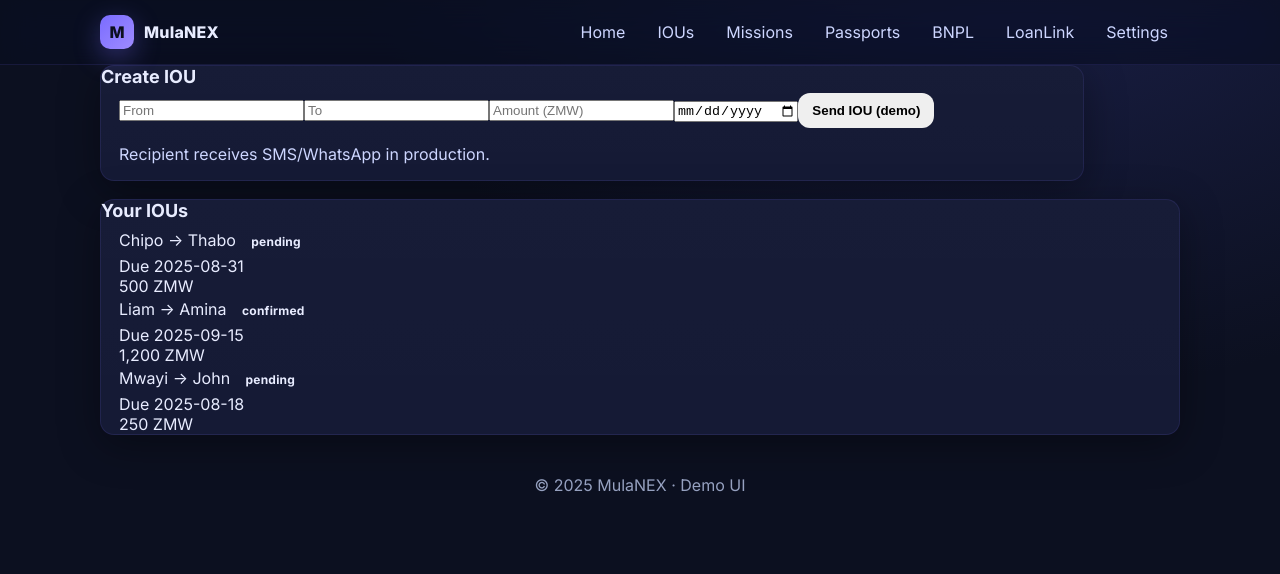
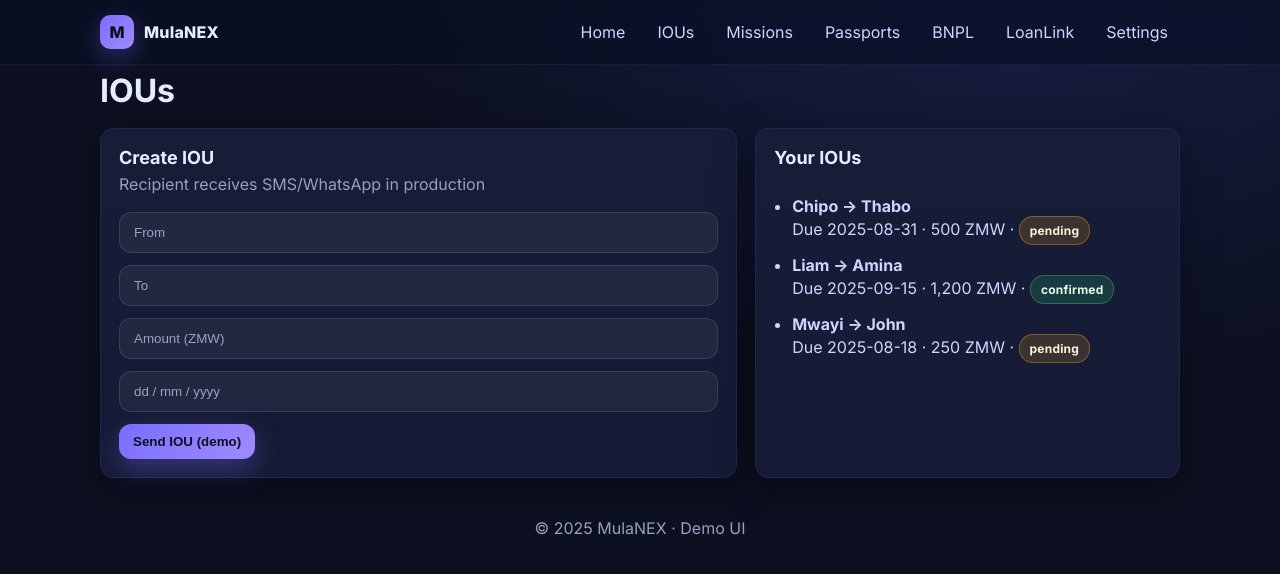
Before and after one commit to Mzondiwe/mulanex-demo, a Next.js app: page /ious in a window 1280 px wide. Shown: the top 574 px of the page. Built offline with nearby package versions, Linux system fonts and the light colour scheme.

Commit message:
Update ious.js

```diff
--- a/pages/ious.js
+++ b/pages/ious.js
@@ -1,25 +1,49 @@
-import { useState } from 'react'
-import { ious as seed } from '../lib/data'
-export default function IOUs(){
-  const [rows,setRows]=useState(seed)
-  const [form,setForm]=useState({from:'',to:'',amount:'',due:''})
-  const add=()=>{ if(!form.from||!form.to||!form.amount||!form.due) return;
-    setRows([{id:crypto.randomUUID(),...form,amount:Number(form.amount),status:'pending'},...rows])
-    setForm({from:'',to:'',amount:'',due:''}) }
-  return (<div className="grid">
-    <section className="card" style={{gridColumn:'span 5'}}>
-      <h3>Create IOU</h3><div className="list">
-        <input placeholder="From" value={form.from} onChange={e=>setForm({...form,from:e.target.value})}/>
-        <input placeholder="To" value={form.to} onChange={e=>setForm({...form,to:e.target.value})}/>
-        <input placeholder="Amount (ZMW)" value={form.amount} onChange={e=>setForm({...form,amount:e.target.value})}/>
-        <input type="date" value={form.due} onChange={e=>setForm({...form,due:e.target.value})}/>
-        <button className="btn" onClick={add}>Send IOU (demo)</button>
-        <p className="sub">Recipient receives SMS/WhatsApp in production.</p></div>
-    </section>
-    <section className="card" style={{gridColumn:'span 7'}}>
-      <h3>Your IOUs</h3><div className="list"> {rows.map(r=>(
-        <div key={r.id} className="row"><div>
-          <div className="title">{r.from} → {r.to} <span className="badge">{r.status}</span></div>
-          <div className="sub">Due {r.due}</div></div>
-          <div className="stat">{r.amount.toLocaleString()} ZMW</div></div>))}
-      </div></section></div>)}
+import { useState } from 'react';
+import Card from '../components/Card';
+import Badge from '../components/Badge';
+import Button from '../components/Button';
+import { ious as seed } from '../lib/data';
+
+export default function IOUs() {
+  const [rows, setRows] = useState(seed || []);
+  const [form, setForm] = useState({ from:'', to:'', amount:'', due:'' });
+
+  const submit = (e)=>{
+    e.preventDefault();
+    if(!form.from || !form.to || !form.amount || !form.due) return;
+    const row = { id: String(Date.now()), ...form, status:'pending' };
+    setRows([row, ...rows]);
+    setForm({ from:'', to:'', amount:'', due:'' });
+    alert('IOU (demo) added. In production the recipient gets SMS/WhatsApp.');
+  };
+
+  return (
+    <>
+      <h1>IOUs</h1>
+
+      <div className="grid" style={{gridTemplateColumns:'1.2fr .8fr', gap:18}}>
+        <Card title="Create IOU" subtitle="Recipient receives SMS/WhatsApp in production" action={null}>
+          <form className="form" onSubmit={submit}>
+            <input className="input" placeholder="From" value={form.from} onChange={e=>setForm({...form, from:e.target.value})} />
+            <input className="input" placeholder="To" value={form.to} onChange={e=>setForm({...form, to:e.target.value})} />
+            <input className="input" placeholder="Amount (ZMW)" inputMode="numeric" value={form.amount} onChange={e=>setForm({...form, amount:e.target.value})} />
+            <input className="input" placeholder="dd / mm / yyyy" value={form.due} onChange={e=>setForm({...form, due:e.target.value})} />
+            <div><Button type="submit">Send IOU (demo)</Button></div>
+          </form>
+        </Card>
+
+        <Card title="Your IOUs">
+          <ul className="list">
+            {rows.map(r=>(
+              <li key={r.id}>
+                <strong>{r.from} → {r.to}</strong><br/>
+                Due {r.due} · {Number(r.amount).toLocaleString('en-ZM')} ZMW ·{' '}
+                <Badge tone={r.status==='confirmed'?'success':r.status==='pending'?'warning':'neutral'}>{r.status}</Badge>
+              </li>
+            ))}
+          </ul>
+        </Card>
+      </div>
+    </>
+  );
+}
```
